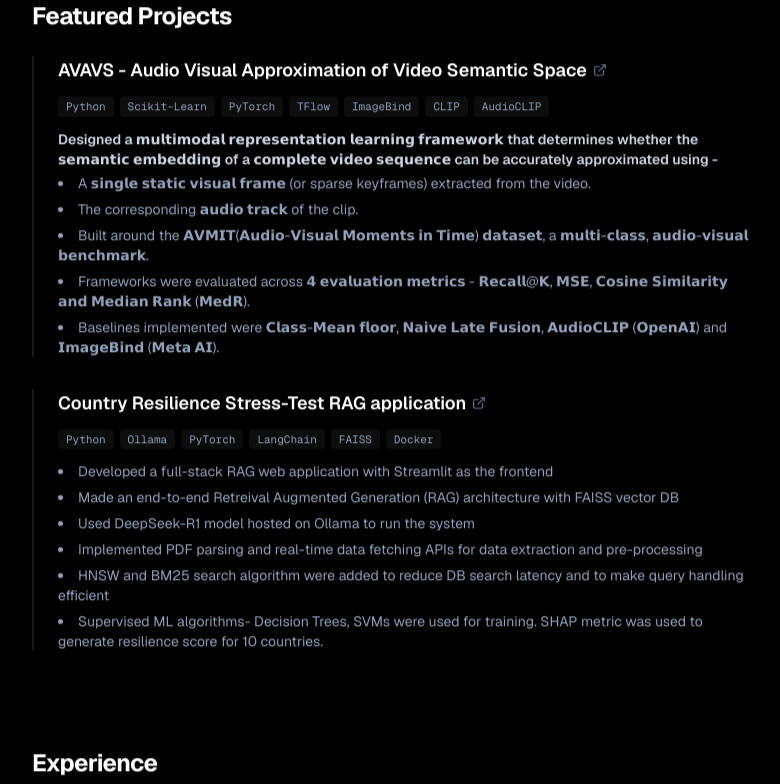
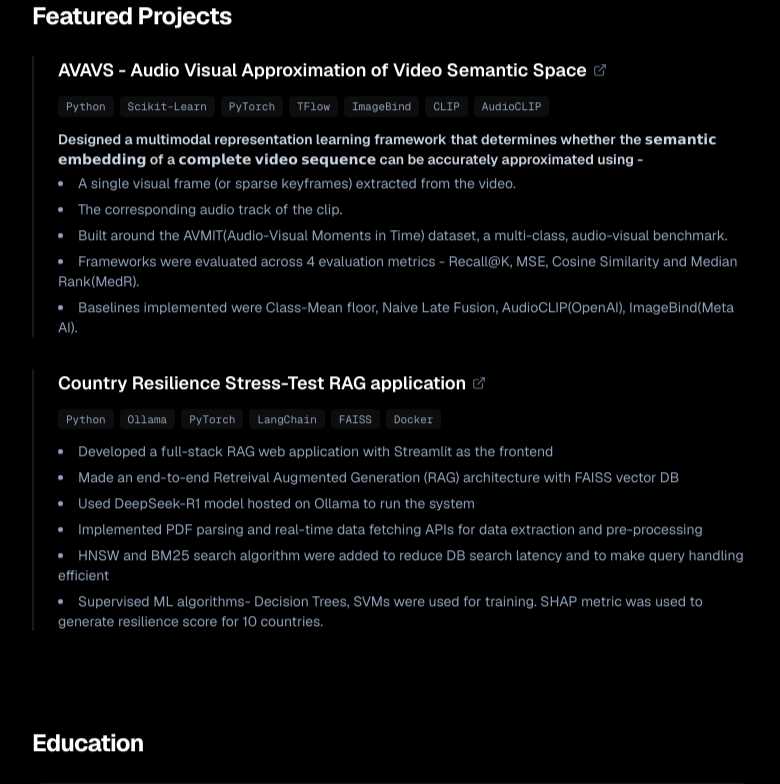
Before and after one commit to silver0cloud/my-portfolio, a Next.js app: page / in a window 1280 px wide. Shown: the part 1180-1964 px from the top of the page, without its empty margins (248-1028 px from the left). Built offline with nearby package versions, Linux system fonts and the light colour scheme.

Commit message:
Refactor multimodal representation learning framework details

```diff
--- a/app/page.tsx
+++ b/app/page.tsx
@@ -262,13 +262,13 @@ export default function Page() {
 
                 <ul className="text-sm text-slate-400 space-y-1.5 list-disc list-inside">
                   <h4 className="font-semibold text-slate-300 mb-1">
-                    Designed a 𝗺𝘂𝗹𝘁𝗶𝗺𝗼𝗱𝗮𝗹 𝗿𝗲𝗽𝗿𝗲𝘀𝗲𝗻𝘁𝗮𝘁𝗶𝗼𝗻 𝗹𝗲𝗮𝗿𝗻𝗶𝗻𝗴 𝗳𝗿𝗮𝗺𝗲𝘄𝗼𝗿𝗸 that determines whether the 𝘀𝗲𝗺𝗮𝗻𝘁𝗶𝗰 𝗲𝗺𝗯𝗲𝗱𝗱𝗶𝗻𝗴 of a 𝗰𝗼𝗺𝗽𝗹𝗲𝘁𝗲 𝘃𝗶𝗱𝗲𝗼 𝘀𝗲𝗾𝘂𝗲𝗻𝗰𝗲 can be accurately approximated using -
+                    Designed a multimodal representation learning framework that determines whether the 𝘀𝗲𝗺𝗮𝗻𝘁𝗶𝗰 𝗲𝗺𝗯𝗲𝗱𝗱𝗶𝗻𝗴 of a 𝗰𝗼𝗺𝗽𝗹𝗲𝘁𝗲 𝘃𝗶𝗱𝗲𝗼 𝘀𝗲𝗾𝘂𝗲𝗻𝗰𝗲 can be accurately approximated using -
                   </h4>
-                  <li>A 𝘀𝗶𝗻𝗴𝗹𝗲 𝘀𝘁𝗮𝘁𝗶𝗰 𝘃𝗶𝘀𝘂𝗮𝗹 𝗳𝗿𝗮𝗺𝗲 (or sparse keyframes) extracted from the video.</li>
-                  <li>The corresponding 𝗮𝘂𝗱𝗶𝗼 𝘁𝗿𝗮𝗰𝗸 of the clip.</li>
-                  <li>Built around the 𝗔𝗩𝗠𝗜𝗧(𝗔𝘂𝗱𝗶𝗼-𝗩𝗶𝘀𝘂𝗮𝗹 𝗠𝗼𝗺𝗲𝗻𝘁𝘀 𝗶𝗻 𝗧𝗶𝗺𝗲) 𝗱𝗮𝘁𝗮𝘀𝗲𝘁, a 𝗺𝘂𝗹𝘁𝗶-𝗰𝗹𝗮𝘀𝘀, 𝗮𝘂𝗱𝗶𝗼-𝘃𝗶𝘀𝘂𝗮𝗹 𝗯𝗲𝗻𝗰𝗵𝗺𝗮𝗿𝗸.</li>
-                  <li>Frameworks were evaluated across 𝟰 𝗲𝘃𝗮𝗹𝘂𝗮𝘁𝗶𝗼𝗻 𝗺𝗲𝘁𝗿𝗶𝗰𝘀 - 𝗥𝗲𝗰𝗮𝗹𝗹@𝗞, 𝗠𝗦𝗘, 𝗖𝗼𝘀𝗶𝗻𝗲 𝗦𝗶𝗺𝗶𝗹𝗮𝗿𝗶𝘁𝘆 𝗮𝗻𝗱 𝗠𝗲𝗱𝗶𝗮𝗻 𝗥𝗮𝗻𝗸 (𝗠𝗲𝗱𝗥).</li>
-                  <li>Baselines implemented were 𝗖𝗹𝗮𝘀𝘀-𝗠𝗲𝗮𝗻 𝗳𝗹𝗼𝗼𝗿, 𝗡𝗮𝗶𝘃𝗲 𝗟𝗮𝘁𝗲 𝗙𝘂𝘀𝗶𝗼𝗻, 𝗔𝘂𝗱𝗶𝗼𝗖𝗟𝗜𝗣 (𝗢𝗽𝗲𝗻𝗔𝗜) and 𝗜𝗺𝗮𝗴𝗲𝗕𝗶𝗻𝗱 (𝗠𝗲𝘁𝗮 𝗔𝗜).</li>
+                  <li>A single visual frame (or sparse keyframes) extracted from the video.</li>
+                  <li>The corresponding audio track of the clip.</li>
+                  <li>Built around the AVMIT(Audio-Visual Moments in Time) dataset, a multi-class, audio-visual benchmark.</li>
+                  <li>Frameworks were evaluated across 4 evaluation metrics - Recall@K, MSE, Cosine Similarity and Median Rank(MedR).</li>
+                  <li>Baselines implemented were Class-Mean floor, Naive Late Fusion, AudioCLIP(OpenAI), ImageBind(Meta AI).</li>
                 </ul>
               </div>
 
@@ -312,7 +312,7 @@ resilience score for 10 countries.</li>
         </Reveal>
 
         {/* 5. EXPERIENCE — placeholder section, edit with your real roles */}
-        <Reveal>
+        {/* <Reveal>
           <section id="experience" className="space-y-6 scroll-mt-20">
             <h2 className="text-2xl font-bold text-white tracking-tight">Experience</h2>
             <div className="space-y-6">
@@ -328,7 +328,7 @@ resilience score for 10 countries.</li>
               </div>
             </div>
           </section>
-        </Reveal>
+        </Reveal>*/}
 
         {/* 6. EDUCATION — placeholder, edit with your real details */}
         <Reveal>
```
